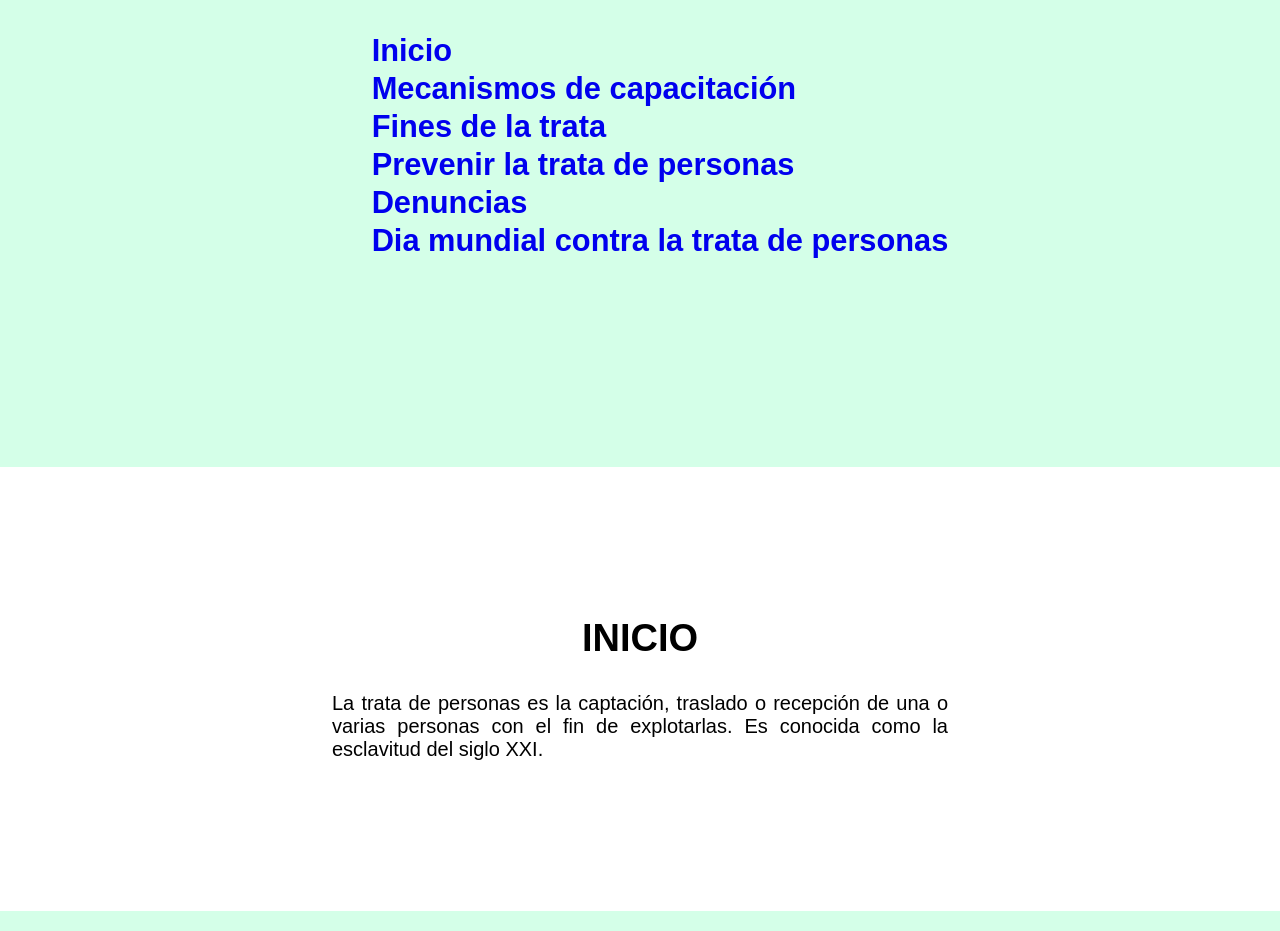
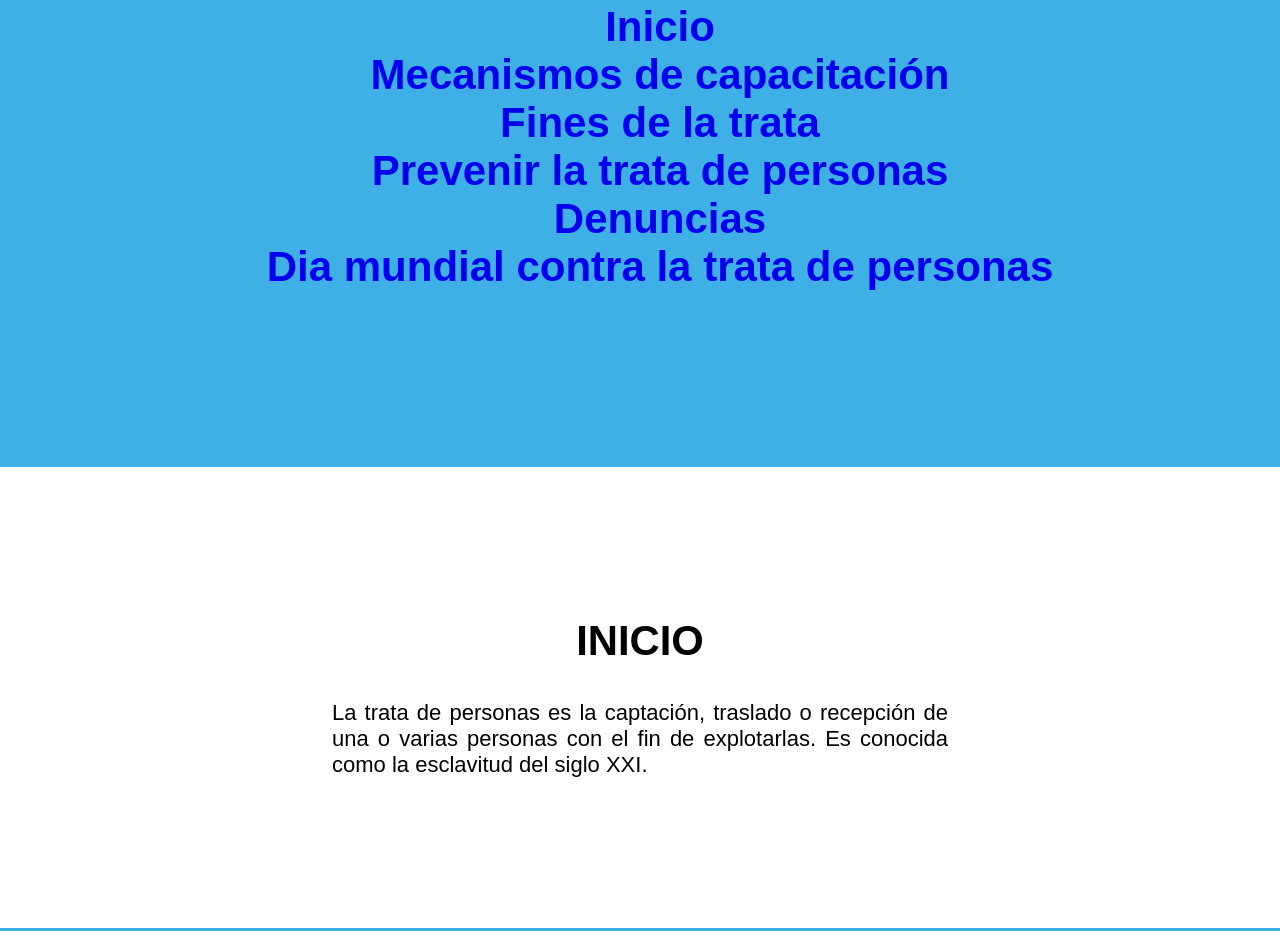
Before and after one commit to edison9813123/Micrositio, a plain HTML site: page index.html in a window 1280 px wide. Shown: the part 173-1104 px from the top of the page. Drawn offline with Linux system fonts and the light colour scheme; a small style sheet from the web is missing.

Commit message:
changes end

```diff
--- a/index.html
+++ b/index.html
@@ -12,7 +12,8 @@
     <section id="encabezado">
     <header>
         <div class="container">
-            <img src="img/headleft-crop-u939.png" alt="">
+            <!--<img src="img/logof.png" alt="">
+            logo de la pagina que se desea poneren el header-->
             <nav>
                 <a href="#encabezado">INICIO</a>
                 <a href="#inicio">CONTENIDO</a>
--- a/style.css
+++ b/style.css
@@ -15,7 +15,7 @@ h2{ font-size: 1.8em;}
 h3{ font-size: 1em;}
 p{ font-size: 1.25em;}
 ul{ list-style: none;}
-li{ font-size: 1.4em;}
+li{ font-size: 1.0em;}
 #fines.li,a{ font-size: 1.4em;}
 
 button{
@@ -78,13 +78,12 @@ header a:hover{
     text-decoration: none;
     align-items: center;
     justify-content: center;
+    flex-direction: column;
+    font-size: 30px;
+    height: 80vh;
     text-align: center;
-    flex-direction: column;
-    font-size: 20px;
-    height: 80vh;
-    text-align: justify;
     font-weight: bold;
-    background-color: #D4FFE8;
+    background-color: #3fb0e5;
 
 }
 #referencias a {
@@ -102,7 +101,7 @@ header a:hover{
     align-items: center;
     justify-content: center;
     flex-direction: column;
-    font-size: 20px;
+    font-size: 25px;
 }
 #inicio .container{
     padding: 150px 12px;
@@ -161,21 +160,15 @@ footer .container{
     justify-content: center;
     text-align: center;
     flex-direction: column;
-    font-size: 20px;
+    font-size: 22px;
     height: auto;
     text-align: justify;
     }
     .cls-celeste{
-        background-color: #D4FFE8;
-    }
-    li{
-        font-size: 22px !important;
-        border-bottom: black 2px solid;
+        background-color: #3fb0e5;
     }
     section{
         height: auto;
     }
-    .sn li{
-        border-bottom:#D4FFE8 2px solid !important;
-    }
+
 }
```
